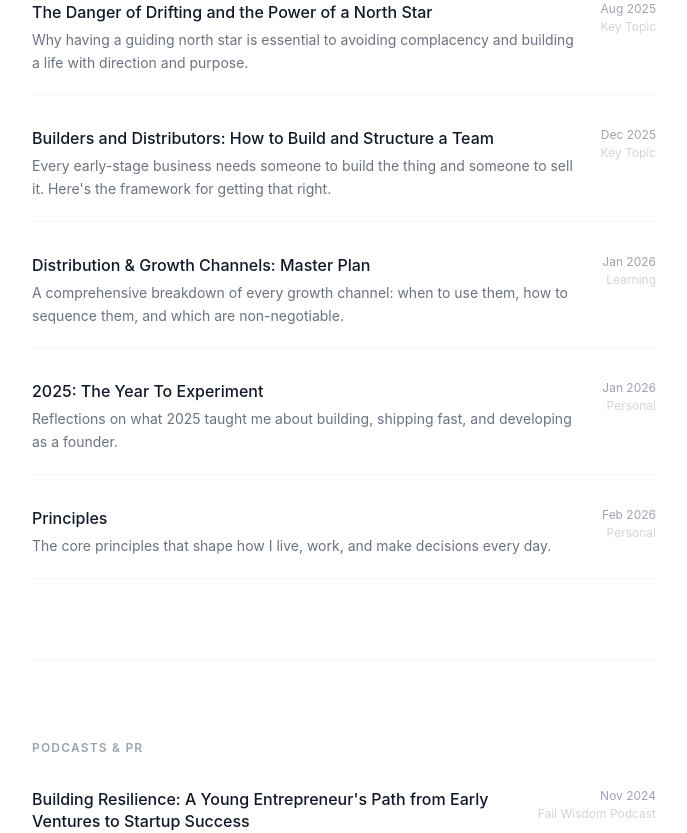
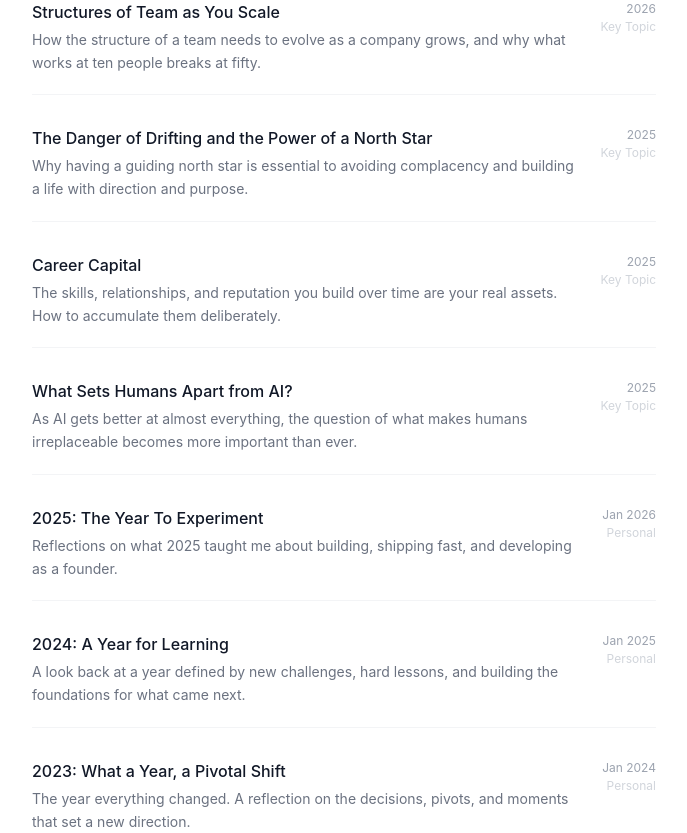
Before and after one commit to 01AHH/arthur-hinton-portfolio, a Next.js app in the folder Arthur-hinton-portfolio/: page / in a window 1280 px wide. Shown: the part 1580-2413 px from the top of the page, without its empty margins (296-983 px from the left). Built offline with nearby package versions, Linux system fonts and the light colour scheme.

Commit message:
Update writing articles with new titles and Notion links
Co-Authored-By: Claude Sonnet 4.6 <noreply@anthropic.com>

```diff
--- a/Arthur-hinton-portfolio/app/page.jsx
+++ b/Arthur-hinton-portfolio/app/page.jsx
@@ -4,28 +4,36 @@ import { useState, useEffect } from "react";
 
 const articles = [
   {
+    title: "Structures of Team as You Scale",
+    type: "Key Topic",
+    date: "2026",
+    url: "https://arthurhinton.notion.site/Structures-of-team-as-you-scale-257312de0603805eab5cc1b781de350f",
+    description:
+      "How the structure of a team needs to evolve as a company grows, and why what works at ten people breaks at fifty.",
+  },
+  {
     title: "The Danger of Drifting and the Power of a North Star",
     type: "Key Topic",
-    date: "Aug 2025",
-    url: "https://arthurhinton.notion.site/The-Danger-of-Drifting-and-the-Power-of-a-North-Star-243312de06038059ab28f6abdd48d395",
+    date: "2025",
+    url: "https://arthurhinton.notion.site/the-danger-of-drifting-and-the-power-of-a-north-star",
     description:
       "Why having a guiding north star is essential to avoiding complacency and building a life with direction and purpose.",
   },
   {
-    title: "Builders and Distributors: How to Build and Structure a Team",
+    title: "Career Capital",
     type: "Key Topic",
-    date: "Dec 2025",
-    url: "https://arthurhinton.notion.site/Builders-and-Distributors-2d5312de0603807f879fe1ca6088fe78",
+    date: "2025",
+    url: "https://arthurhinton.notion.site/Career-Capital-22c312de0603802aae96e72576be1277",
     description:
-      "Every early-stage business needs someone to build the thing and someone to sell it. Here's the framework for getting that right.",
+      "The skills, relationships, and reputation you build over time are your real assets. How to accumulate them deliberately.",
   },
   {
-    title: "Distribution & Growth Channels: Master Plan",
-    type: "Learning",
-    date: "Jan 2026",
-    url: "https://arthurhinton.notion.site/Distribution-Growth-Channels-Master-Plan-2dd312de060380f7ab2dc58372a08aa5",
+    title: "What Sets Humans Apart from AI?",
+    type: "Key Topic",
+    date: "2025",
+    url: "https://arthurhinton.notion.site/what-sets-individuals-apart",
     description:
-      "A comprehensive breakdown of every growth channel: when to use them, how to sequence them, and which are non-negotiable.",
+      "As AI gets better at almost everything, the question of what makes humans irreplaceable becomes more important than ever.",
   },
   {
     title: "2025: The Year To Experiment",
@@ -36,12 +44,20 @@ const articles = [
       "Reflections on what 2025 taught me about building, shipping fast, and developing as a founder.",
   },
   {
-    title: "Principles",
+    title: "2024: A Year for Learning",
     type: "Personal",
-    date: "Feb 2026",
-    url: "https://arthurhinton.notion.site/Principles-1f8312de060380eab3adfaf2665e3ec9",
+    date: "Jan 2025",
+    url: "https://arthurhinton.notion.site/2024-A-year-for-learning-16a312de06038034ab24ed2b46a178d2",
     description:
-      "The core principles that shape how I live, work, and make decisions every day.",
+      "A look back at a year defined by new challenges, hard lessons, and building the foundations for what came next.",
+  },
+  {
+    title: "2023: What a Year, a Pivotal Shift",
+    type: "Personal",
+    date: "Jan 2024",
+    url: "https://arthurhinton.notion.site/2023-What-a-year-a-pivotal-shift-16a312de060380e1acd4ebe096f336a0",
+    description:
+      "The year everything changed. A reflection on the decisions, pivots, and moments that set a new direction.",
   },
 ];
 
```
